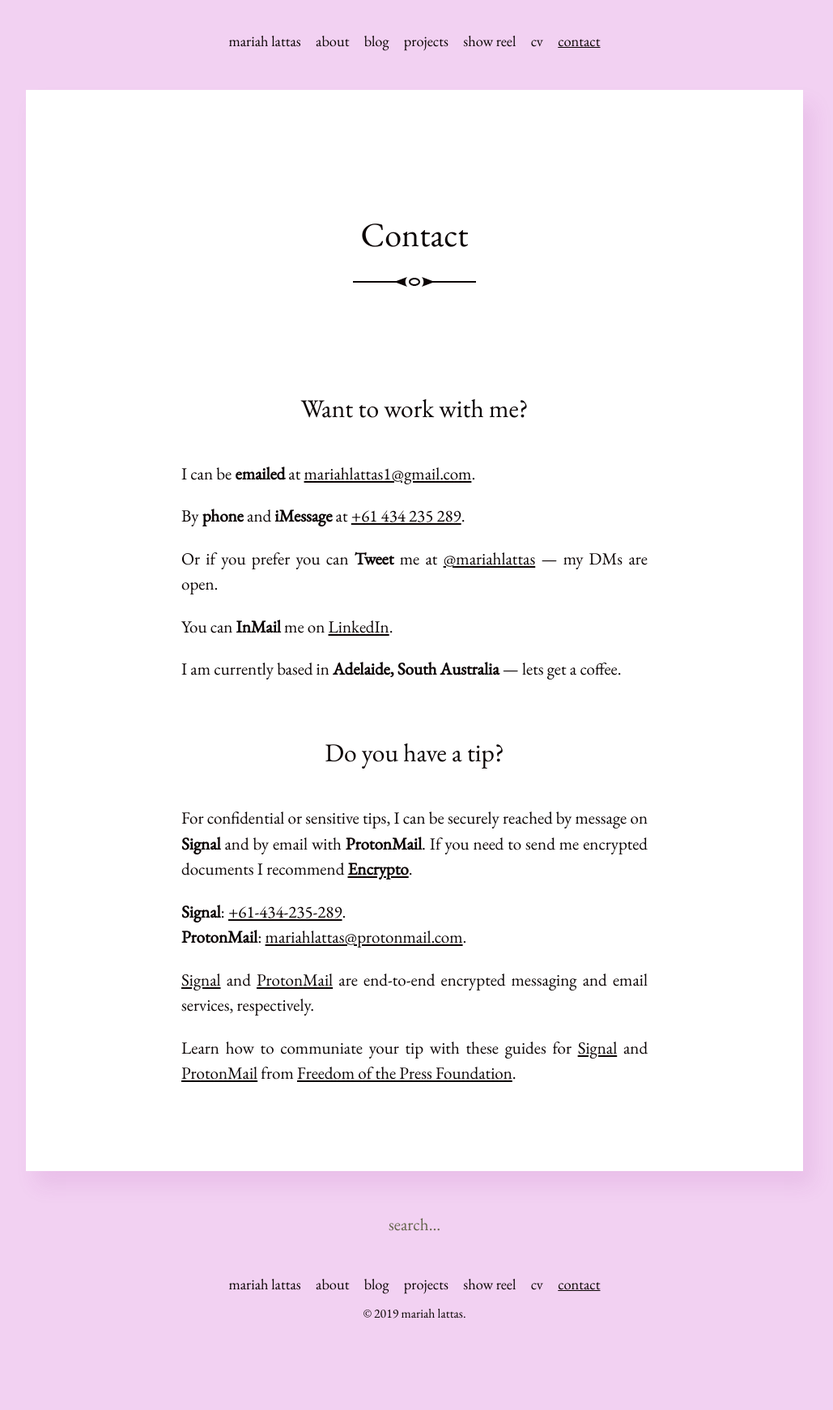
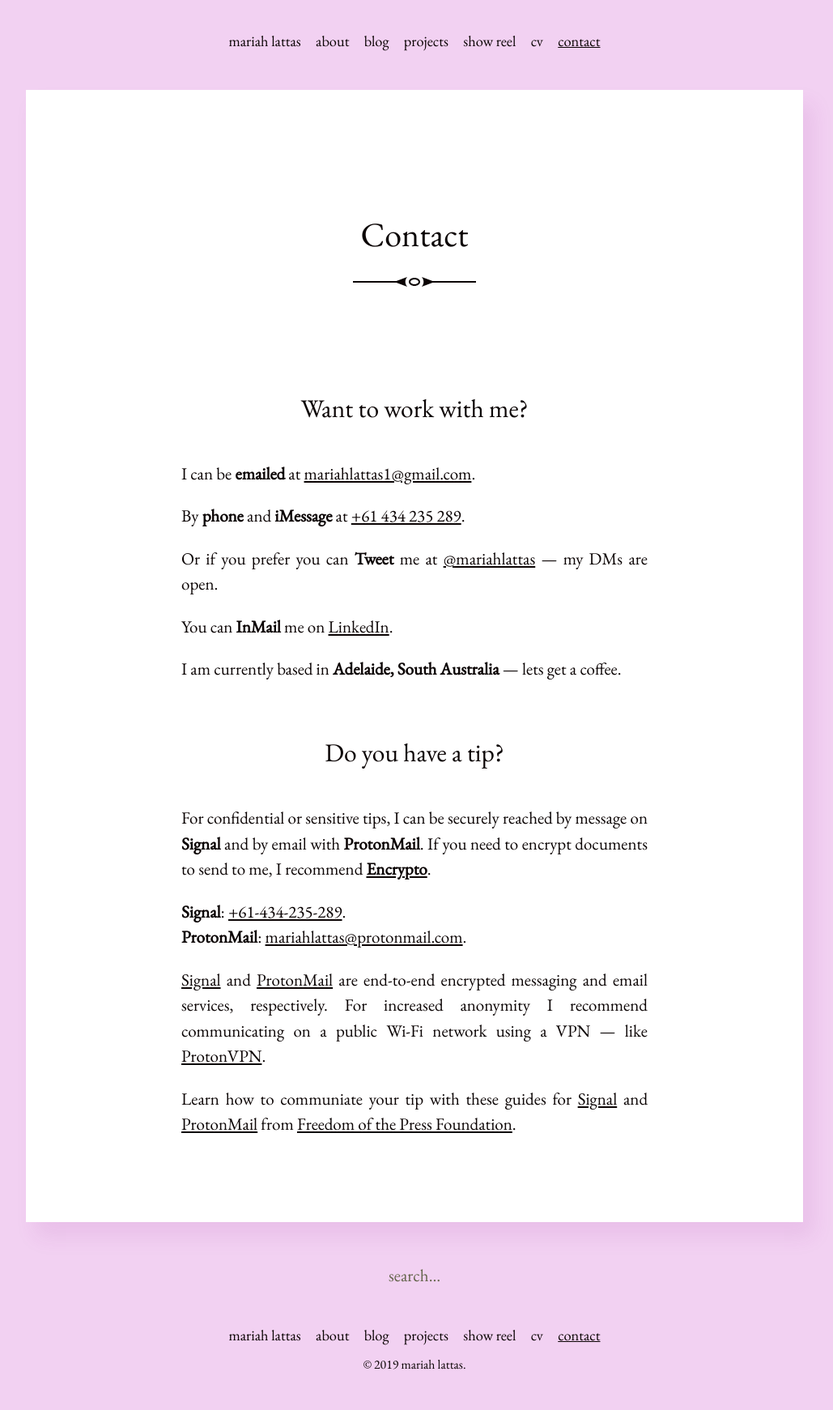
Before and after one commit to mariahlattas/website, a Jekyll site: the page built from contact.md, in a window 1280 px wide. Shown: the whole page at 81% size, without its empty margins (128-1157 px from the left). Built offline with Jekyll 4.4.1, drawn with Linux system fonts in a browser that asks for light colours; before the commit the page ends 1678 px from its top, so only the background shows below that.

Commit message:
Update contact.md

```diff
--- a/contact.md
+++ b/contact.md
@@ -17,12 +17,12 @@
 
 ### Do you have a tip?
 
-For confidential or sensitive tips, I can be securely reached by message on **Signal** and by email with **ProtonMail**. If you need to send me encrypted documents I recommend **[Encrypto](https://macpaw.com/encrypto)**.
+For confidential or sensitive tips, I can be securely reached by message on **Signal** and by email with **ProtonMail**. If you need to encrypt documents to send to me, I recommend **[Encrypto](https://macpaw.com/encrypto)**.
 
 **Signal**: [+61-434-235-289](sgnl://text:+61434235289).
 <br>
 **ProtonMail**: [mariahlattas@protonmail.com](mailto:mariahlattas@protonmail.com).
 
-[Signal](https://signal.org) and [ProtonMail](https://protonmail.com) are end-to-end encrypted messaging and email services, respectively.
+[Signal](https://signal.org) and [ProtonMail](https://protonmail.com) are end-to-end encrypted messaging and email services, respectively. For increased anonymity I recommend communicating on a public Wi-Fi network using a VPN — like [ProtonVPN](https://protonvpn.com).
 
 Learn how to communiate your tip with these guides for [Signal](https://freedom.press/news/signal-beginners/) and [ProtonMail](https://freedom.press/training/protonmail-pro/) from [Freedom of the Press Foundation](https://freedom.press/donate).
```
